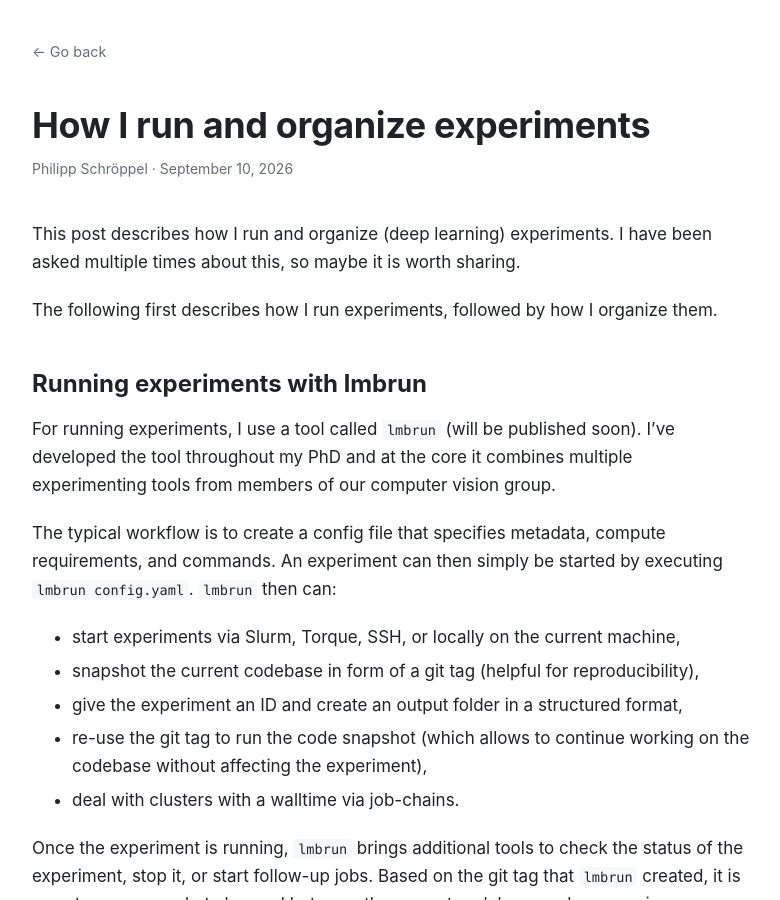
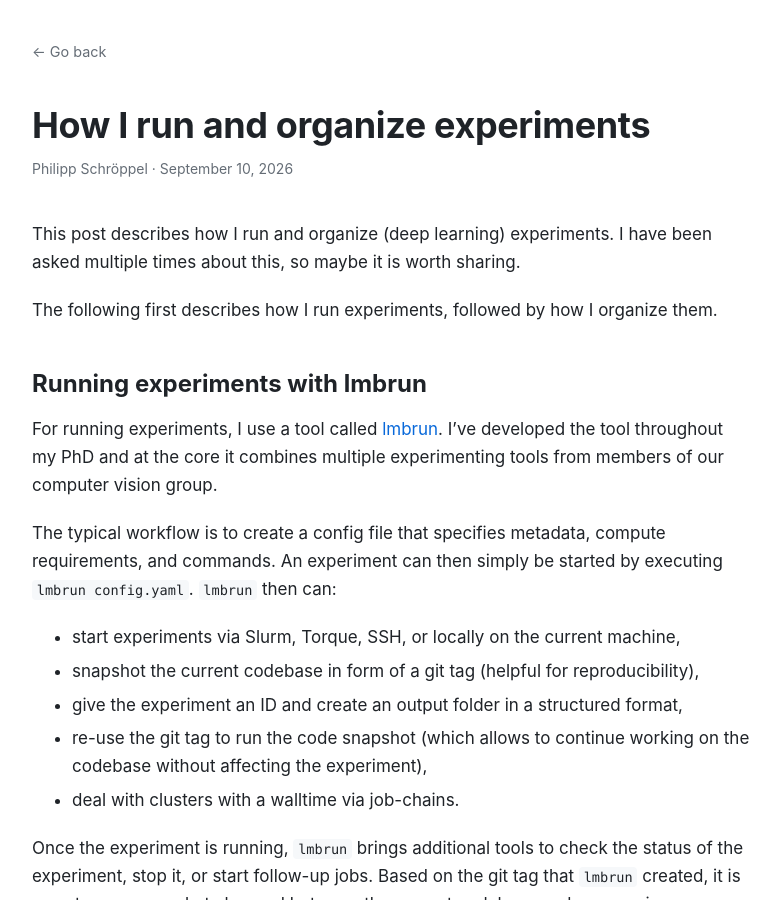
Before and after one commit to pschroeppel/pschroeppel.github.io, a Jekyll site: the page built from _posts/2026-09-10-running-and-organizing-experiments.md, in a window 1280 px wide and 900 px high. Shown: the whole window, without its empty margins (248-1028 px from the left). Built offline with Jekyll 4.4.1, drawn with Linux system fonts in a browser that asks for light colours; some of the changed lines change nothing that is shown.

Commit message:
put lmbrun link into experiment blogpostj

```diff
--- a/_posts/2026-09-10-running-and-organizing-experiments.md
+++ b/_posts/2026-09-10-running-and-organizing-experiments.md
@@ -11,10 +11,7 @@
 The following first describes how I run experiments, followed by how I organize them.
 
 ## Running experiments with lmbrun
-{% comment %}
 For running experiments, I use a tool called [lmbrun](https://github.com/pschroeppel/lmbrun). I've developed the tool throughout my PhD and at the core it combines multiple experimenting tools from members of our computer vision group.
-{% endcomment %}
-For running experiments, I use a tool called `lmbrun` (will be published soon). I've developed the tool throughout my PhD and at the core it combines multiple experimenting tools from members of our computer vision group.
 
 The typical workflow is to create a config file that specifies metadata, compute requirements, and commands. An experiment can then simply be started by executing `lmbrun config.yaml`. `lmbrun` then can:
 
```
